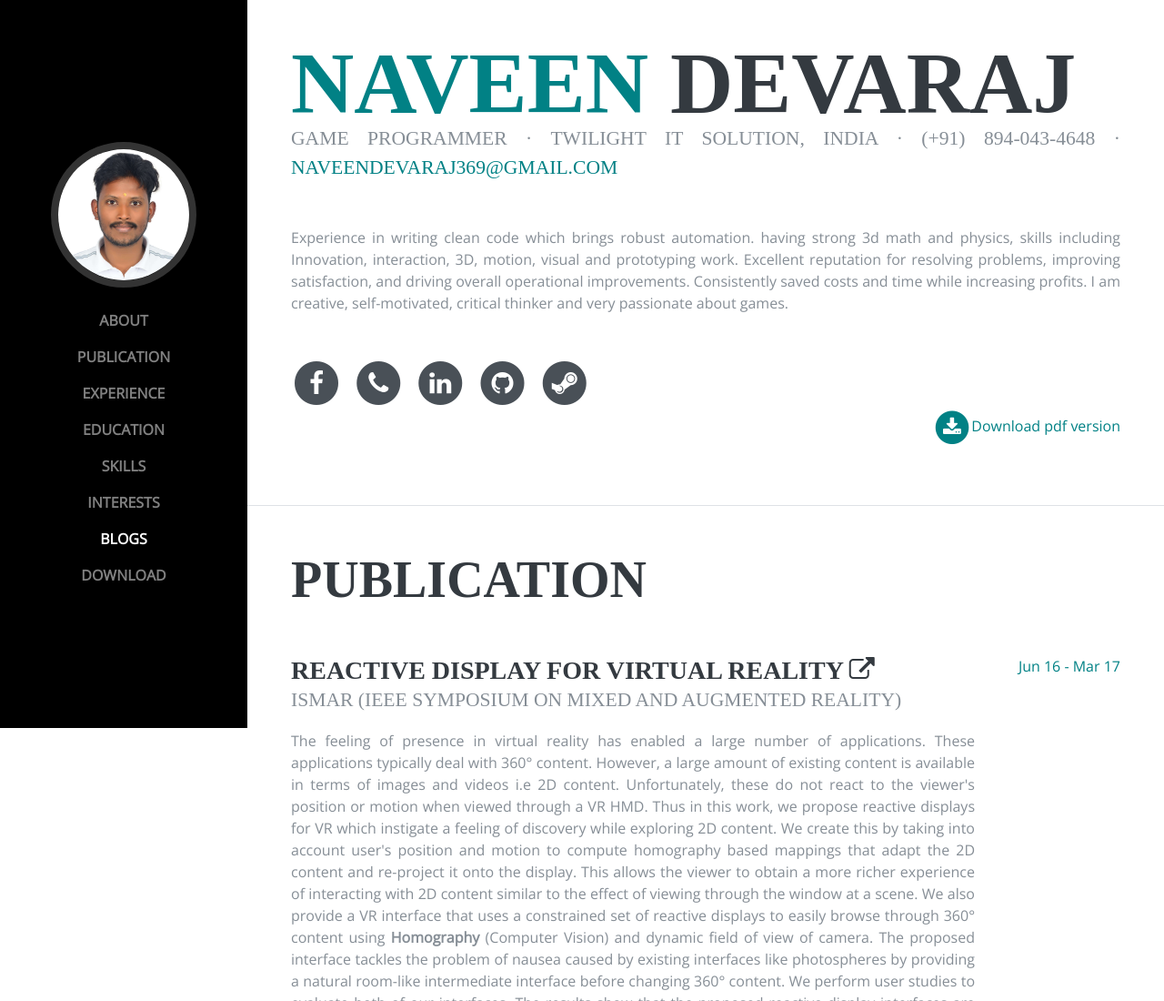
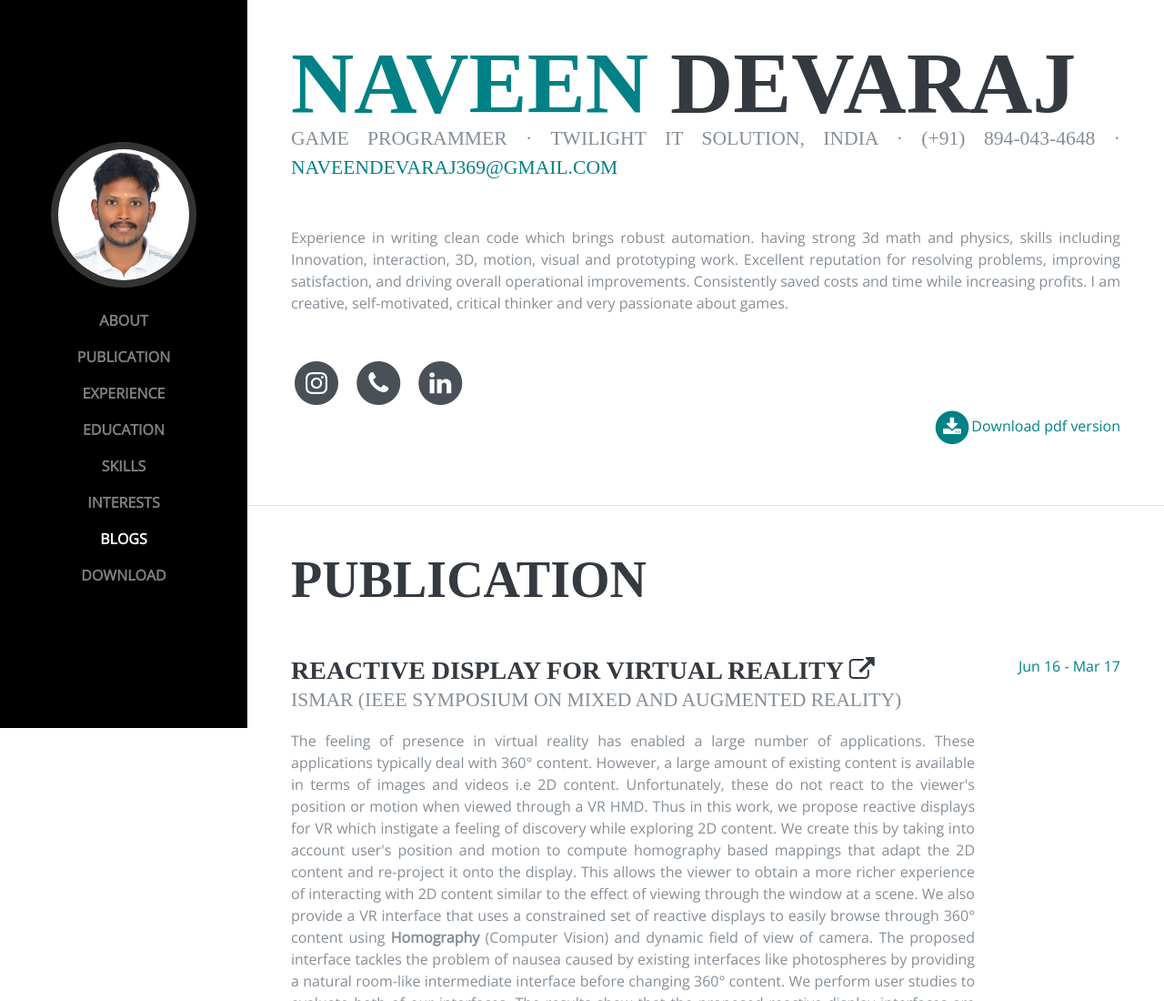
Before and after one commit to NaveenDevaraj369/naveen.github.io, a website: page resume/index.html in a window 1280 px wide. Shown: the top 1100 px of the page at 91% size. Drawn offline with nearby package versions, Linux system fonts and the light colour scheme; a web font is replaced by a local one.

Commit message:
no message

```diff
--- a/resume/index.html
+++ b/resume/index.html
@@ -87,10 +87,10 @@
           <p class="mb-5">Experience in  writing clean code which brings robust automation. having strong 3d math and physics, skills including Innovation, interaction, 3D, motion, visual and prototyping work. Excellent reputation for resolving problems, improving satisfaction, and driving overall operational improvements. Consistently saved costs and time while increasing profits. I am creative, self-motivated, critical thinker and very passionate about games.</p>
           <ul class="list-inline list-social-icons mb-0">
             <li class="list-inline-item">
-              <a href="https://www.facebook.com/NrjNicks" target="_blank">
+              <a href="https://www.instagram.com/naveen_devaraj_18/" target="_blank">
                 <span class="fa-stack fa-lg">
                   <i class="fa fa-circle fa-stack-2x"></i>
-                  <i class="fa fa-facebook fa-stack-1x fa-inverse"></i>
+                  <i class="fa fa-instagram fa-stack-1x fa-inverse"></i>
                 </span>
               </a>
             </li>
@@ -110,21 +110,21 @@
                 </span>
               </a>
             </li>
-            <li class="list-inline-item">
+            <!-- <li class="list-inline-item">
               <a href="https://github.com/Nrjnicks" target="_blank">
                 <span class="fa-stack fa-lg">
                   <i class="fa fa-circle fa-stack-2x"></i>
                   <i class="fa fa-github fa-stack-1x fa-inverse"></i>
                 </span>
-              </a>
-            </li>
+              </a> -->
+            <!-- </li>
             <li class="list-inline-item">
               <a href="https://steamcommunity.com/id/nrjnicks/" target="_blank">
                 <span class="fa-stack fa-lg">
                   <i class="fa fa-circle fa-stack-2x"></i>
                   <i class="fa fa-steam fa-stack-1x fa-inverse"></i>
                 </span>
-              </a>
+              </a> -->
             </li>
           </ul>
           <p style="float: right" class="list-inline-item">
```
